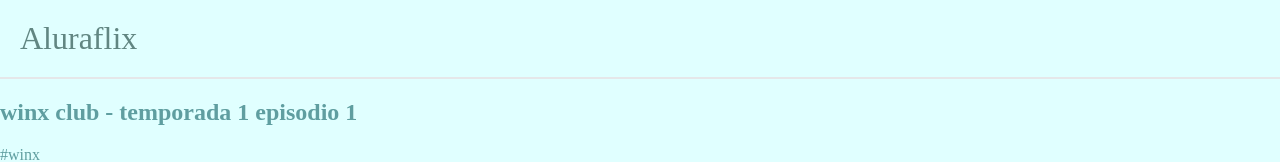
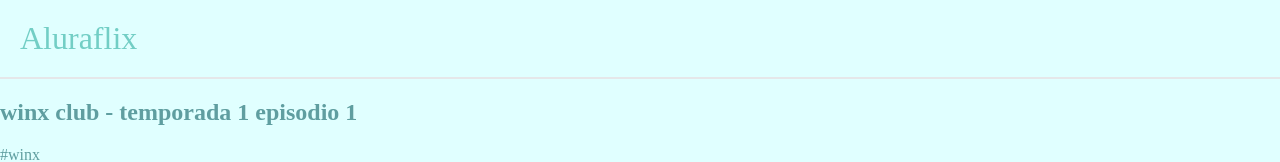
Before and after one commit to mariasouzanascimento09-netizen/Mariajuliaflix, a plain HTML site: page index.html in a window 1280 px wide. Shown: the top 162 px of the page. Drawn offline with Linux system fonts and the light colour scheme.

Commit message:
style.css1

```diff
--- a/style.css
+++ b/style.css
@@ -8,5 +8,5 @@ header {
     border-bottom: solid 2px rgb(229, 231, 233);
     padding: 20px;
     font-size: 32px;
-    color: rgb(97, 134, 130);
+    color: rgb(114, 206, 197);
 }
```
